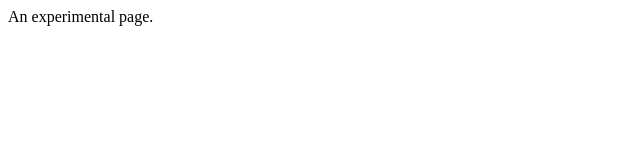
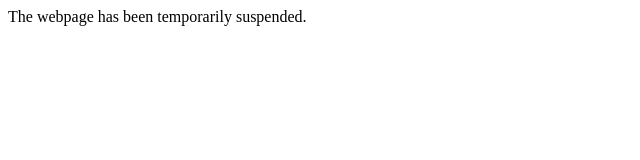
Before and after one commit to Earchaut/Earchaut.github.io, a plain HTML site: page index.html in a window 1280 px wide. Shown: the whole page, without its empty margins (0-640 px from the left). Drawn offline with Linux system fonts and the light colour scheme.

Commit message:
Update index.html

```diff
--- a/index.html
+++ b/index.html
@@ -1,8 +1,8 @@
 <html>
 <head>
-<title>Github</title>
+<title>KSCN</title>
 </head>
 <body>
-An experimental page.
+The webpage has been temporarily suspended.
 </body>
 </html>
```
